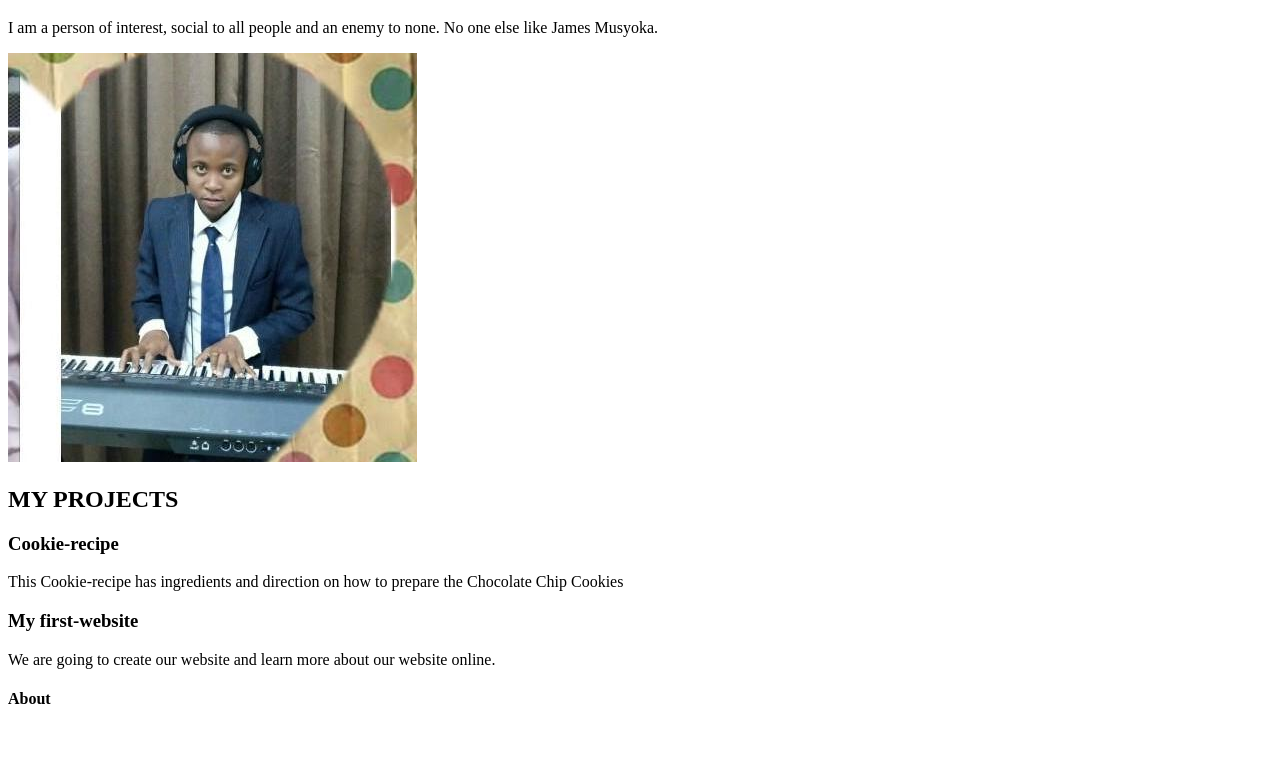
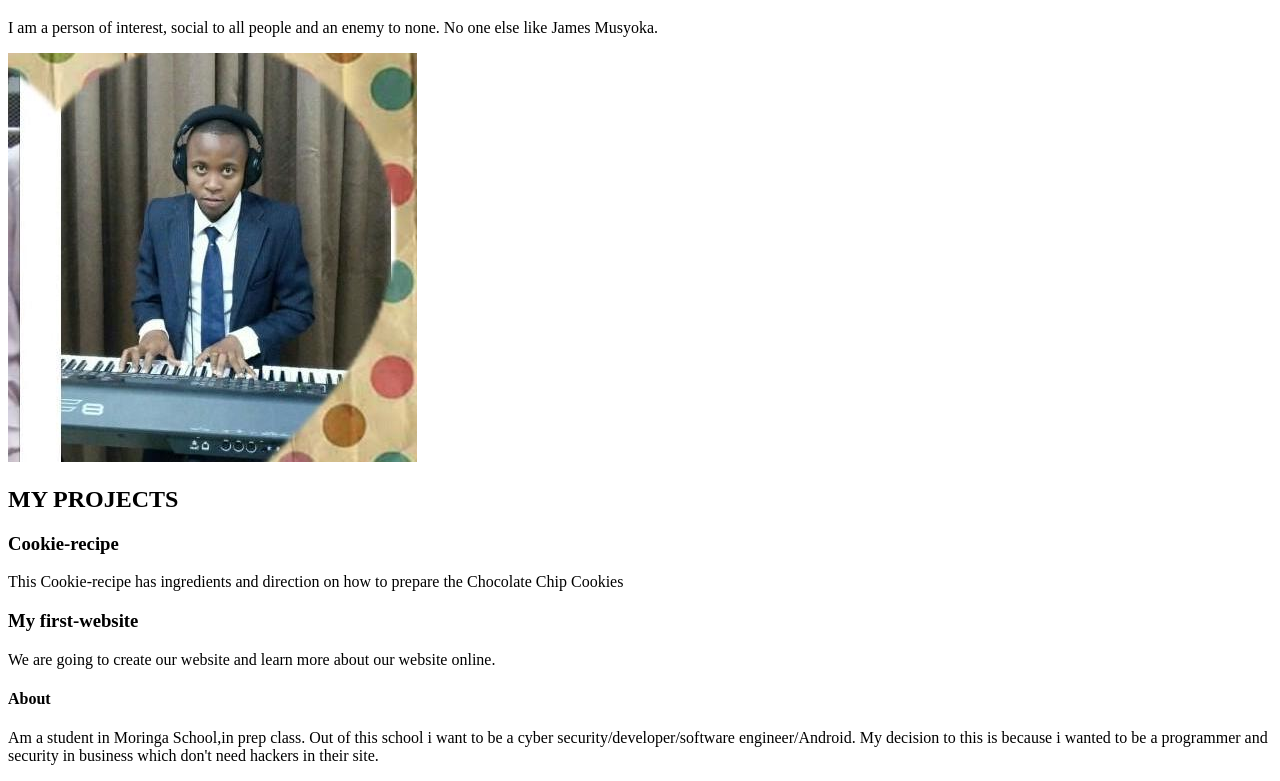
Before and after one commit to JamesMusyoka/Personal-portfolio, a plain HTML site: page index.html in a window 1280 px wide. Shown: the part 234-1015 px from the top of the page. Before the commit the page ends 963 px from the top, so only its background shows below. Drawn offline with Linux system fonts and the light colour scheme.

Commit message:
added a description about myself

```diff
--- a/index.html
+++ b/index.html
@@ -39,7 +39,7 @@
     <h4>About</h4>
     <div class="row">
       <div class="colunm-J">
-        <!-- <p>Am a student in Moringa School,in prep class. Out of this school i want to be a cyber security/developer/software engineer/Android. My decision to this is because i wanted to be a programmer and security in business which don't need hackers in their site.</p> -->
+        <p>Am a student in Moringa School,in prep class. Out of this school i want to be a cyber security/developer/software engineer/Android. My decision to this is because i wanted to be a programmer and security in business which don't need hackers in their site.</p>
         <images class="shutterstock" src="images/shutterstock.jpg">
       </div>
     </div>
```
